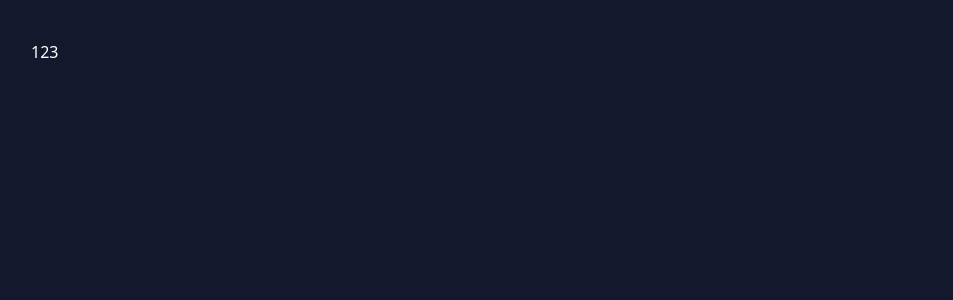
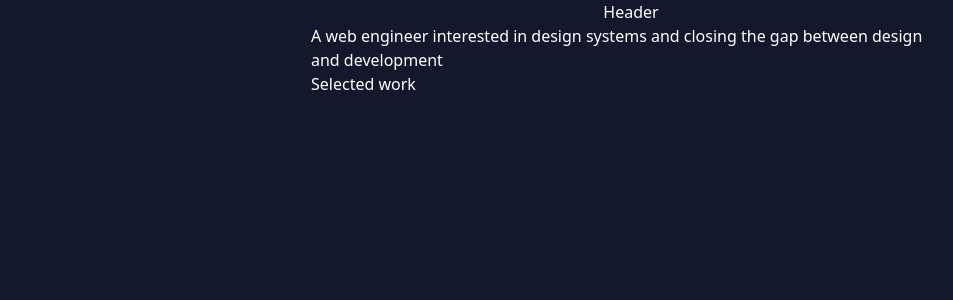
Before and after one commit to ting11222001/litingtiff.dev, a Next.js app in the folder portfolio/: page / in a window 1280 px wide. Shown: the top 300 px of the page, without its empty margins (9-962 px from the left). Built offline with nearby package versions, Linux system fonts and the light colour scheme.

Commit message:
feat: 🎸 create header, max-width, justify-center

```diff
--- /dev/null
+++ b/portfolio/components/Header.tsx
@@ -0,0 +1,13 @@
+import React from 'react'
+
+type Props = {}
+
+const Header = (props: Props) => {
+  return (
+    <div className="flex flex-row items-center max-w-screen-sm">
+      <div>Header</div>
+    </div>
+  )
+}
+
+export default Header
--- /dev/null
+++ b/portfolio/components/index.tsx
@@ -0,0 +1,5 @@
+import Header from './Header';
+
+export {
+  Header,
+}
--- a/portfolio/pages/index.tsx
+++ b/portfolio/pages/index.tsx
@@ -1,10 +1,24 @@
 import Head from 'next/head';
 import Image from 'next/image';
+import { Header } from '../components';
 
 export default function Home() {
   return (
-    <div className="bg-[#14182c] flex h-screen text-white">
-      <h1 className="p-10">123</h1>
-    </div>
+    <body className="bg-[#14182c] h-screen text-white">
+      <div className="flex justify-center">
+        <Header />
+      </div>
+
+      <div className="flex justify-center">
+        <div className="flex flex-col max-w-screen-sm">
+          <div>
+            <h1>A web engineer interested in design systems and closing the gap between design and development</h1>
+          </div>
+          <div>
+            <h2>Selected work</h2>
+          </div>
+        </div>
+      </div>
+    </body>
   )
 }
```
